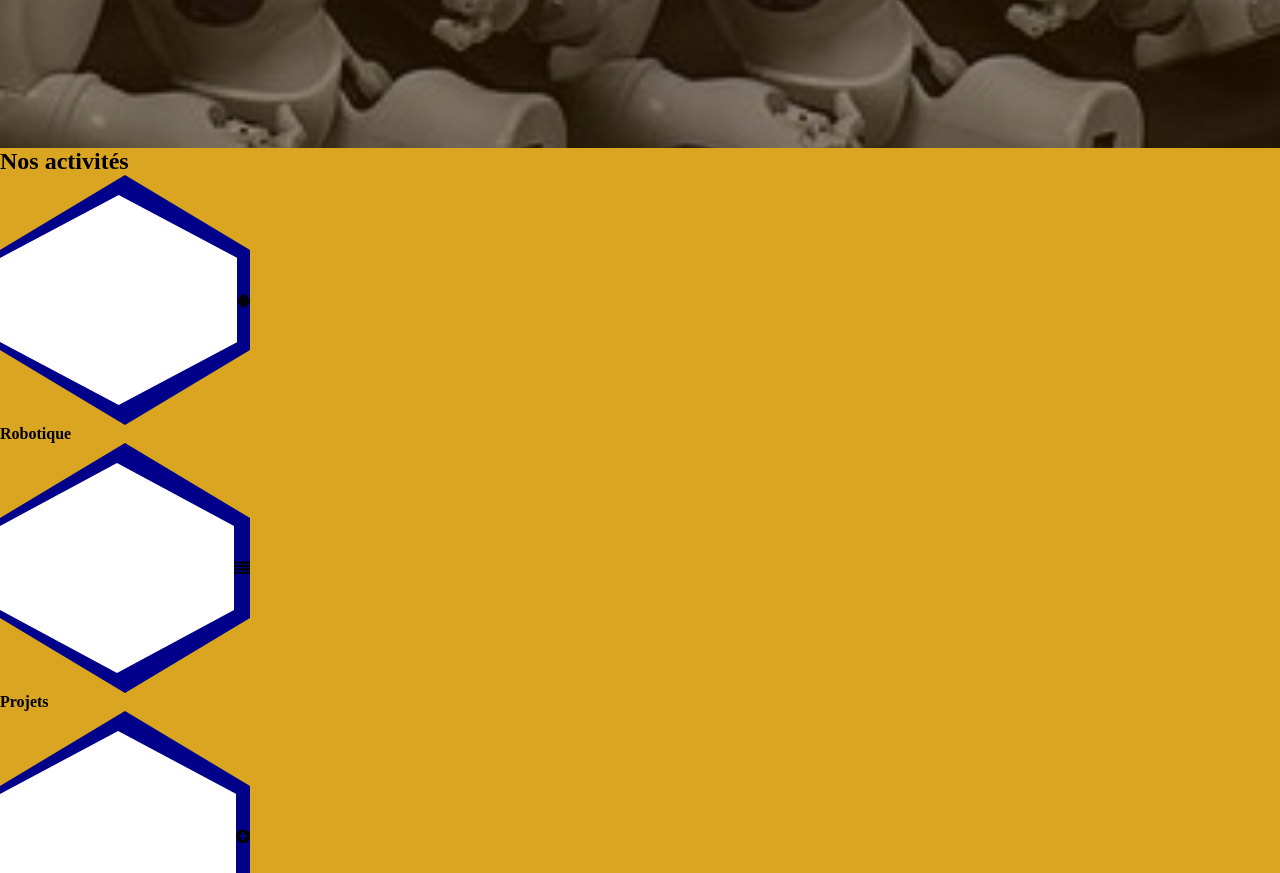
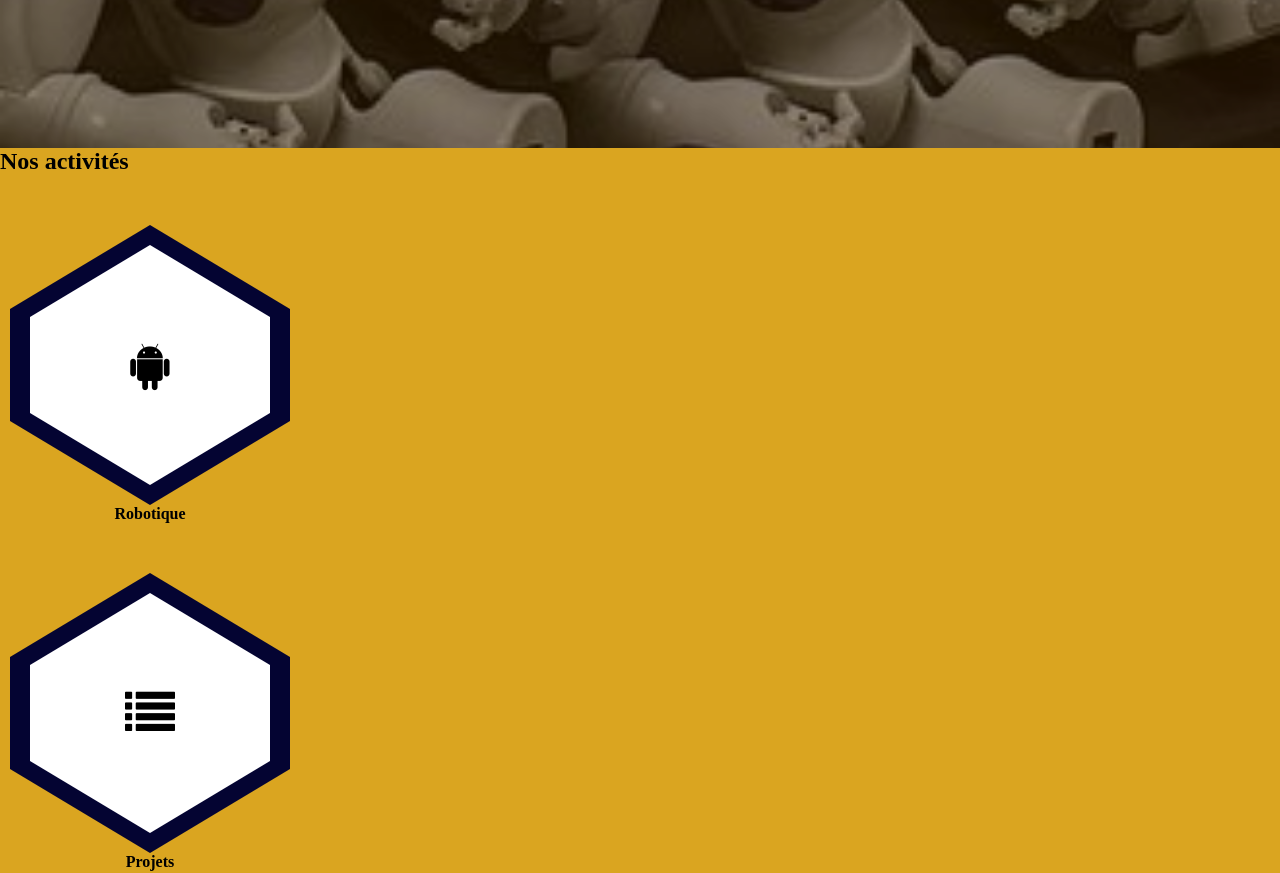
Before and after one commit to Crobot-ic/WebSite, a React (Vite) app in the folder Web/: page / in a window 1280 px wide. Shown: the part 652-1525 px from the top of the page. Built offline with nearby package versions, Linux system fonts and the light colour scheme.

Commit message:
Activity

```diff
--- /dev/null
+++ b/Web/src/components/Home/Activities.jsx
@@ -0,0 +1,24 @@
+import "../../styles/css/index.css";
+import informations from "../../../informations.json";
+import Activity from "./Activity";
+
+const Activities = () => {
+    const { activities } = informations;
+
+    return (
+        <>
+            <h2>Nos activités</h2>
+            <div>
+                {activities.map((activity, index) => (
+                    <Activity
+                        icon={activity.icon}
+                        name={activity.name}
+                        key={index}
+                    />
+                ))}
+            </div>
+        </>
+    );
+}
+
+export default Activities;
--- /dev/null
+++ b/Web/src/components/Home/Activity.jsx
@@ -0,0 +1,19 @@
+import "../../styles/css/index.css";
+
+const Activity = (props) => {
+    const { name, icon } = props;
+
+    return (
+        <div className="activity activity-visible">
+            <div className="activity-info">
+                <div className="activity-info-content">
+                    <i className={ icon }></i>
+                </div>
+                <div className="activity-info-overlay"></div>
+            </div>
+            <h4 className="activity-description">{ name }</h4>
+        </div>
+    );
+}
+
+export default Activity;
--- a/Web/src/components/Home/Service.jsx
+++ /dev/null
@@ -1,18 +0,0 @@
-import "../../styles/css/index.css";
-
-const Service = (props) => {
-    const { name, icon } = props;
-
-    return (
-        <div class="service-container-visible">
-            <div class="service">
-                <div class="content"></div>
-                <div class="overlay"></div>
-                <i className={icon} aria-hidden="true"></i>
-            </div>
-            <h4 class="description">{ name }</h4>
-        </div>
-    );
-}
-
-export default Service;
--- a/Web/src/components/Home/Services.jsx
+++ /dev/null
@@ -1,16 +0,0 @@
-import "../../styles/css/index.css";
-import informations from "../../../informations.json";
-import Service from "./Service";
-
-const Services = () => {
-    const { activities } = informations;
-
-    return (
-        <>
-            <h2>Nos activités</h2>
-            {activities.map(activity => <Service icon={activity.icon}  name={activity.name} />)}
-        </>
-    );
-}
-
-export default Services;
--- a/Web/src/styles/css/index.css
+++ b/Web/src/styles/css/index.css
@@ -320,9 +320,19 @@ body, #root {
     transform: rotate(360deg);
   }
 }
-.service {
-  height: 250px;
-  width: 250px;
+.activity {
+  display: flex;
+  flex-direction: column;
+  align-items: center;
+  margin-top: 50px;
+  width: 300px;
+  opacity: 0;
+  transform: translateY(-50px);
+  animation: goBack 1s ease 1 forwards;
+}
+.activity-info {
+  height: 280px;
+  width: 280px;
   clip-path: polygon(0 30%, 50% 0, 100% 30%, 100% 70%, 50% 100%, 0 70%);
   display: flex;
   justify-content: center;
@@ -330,59 +340,26 @@ body, #root {
   position: relative;
   overflow: hidden;
 }
-.service-container {
-  display: flex;
-  flex-direction: column;
-  align-items: center;
-  margin-top: 50px;
-  width: 300px;
-  opacity: 0;
-  transform: translateY(-50px);
-}
-.service-container-visible {
-  animation: goBack 1s ease 1 forwards;
-}
-.service-container-visible .overlay {
+.activity-info-overlay {
   animation: appBox 2.5s ease 1 forwards;
-}
-.service .content {
-  height: 210px;
-  width: 210px;
-  clip-path: polygon(0 30%, 50% 0, 100% 30%, 100% 70%, 50% 100%, 0 70%);
-  background-color: white;
-}
-.service .overlay {
   top: 0;
   width: 100%;
   height: 0%;
-  background-color: darkblue;
+  background-color: rgb(4, 4, 50);
   position: absolute;
   z-index: -5;
 }
-.service .title-service {
-  position: absolute;
-  height: fit-content;
-  top: 50%;
-  transform: translateY(-50%);
-  width: 100%;
-  text-align: center;
+.activity-info-content {
+  height: 240px;
+  width: 240px;
+  clip-path: polygon(0 30%, 50% 0, 100% 30%, 100% 70%, 50% 100%, 0 70%);
+  background-color: white;
+  display: flex;
+  align-items: center;
+  justify-content: center;
 }
-.service img.title-service {
-  height: 100px;
-  width: auto;
-}
-.service .title-text-service {
-  font-size: 35px;
-  font-weight: 600;
-  font-variant-caps: small-caps;
-  color: black !important;
-}
-.service .description {
-  font-weight: 500;
-  font-size: 19px;
-  width: 80%;
-  margin: 15px auto auto auto;
-  text-align: center;
+.activity-info-content i {
+  font-size: 50px;
 }
 
 @keyframes appBox {
@@ -399,9 +376,19 @@ body, #root {
     opacity: 1;
   }
 }
-.service {
-  height: 250px;
-  width: 250px;
+.activity {
+  display: flex;
+  flex-direction: column;
+  align-items: center;
+  margin-top: 50px;
+  width: 300px;
+  opacity: 0;
+  transform: translateY(-50px);
+  animation: goBack 1s ease 1 forwards;
+}
+.activity-info {
+  height: 280px;
+  width: 280px;
   clip-path: polygon(0 30%, 50% 0, 100% 30%, 100% 70%, 50% 100%, 0 70%);
   display: flex;
   justify-content: center;
@@ -409,59 +396,26 @@ body, #root {
   position: relative;
   overflow: hidden;
 }
-.service-container {
-  display: flex;
-  flex-direction: column;
-  align-items: center;
-  margin-top: 50px;
-  width: 300px;
-  opacity: 0;
-  transform: translateY(-50px);
-}
-.service-container-visible {
-  animation: goBack 1s ease 1 forwards;
-}
-.service-container-visible .overlay {
+.activity-info-overlay {
   animation: appBox 2.5s ease 1 forwards;
-}
-.service .content {
-  height: 210px;
-  width: 210px;
-  clip-path: polygon(0 30%, 50% 0, 100% 30%, 100% 70%, 50% 100%, 0 70%);
-  background-color: white;
-}
-.service .overlay {
   top: 0;
   width: 100%;
   height: 0%;
-  background-color: darkblue;
+  background-color: rgb(4, 4, 50);
   position: absolute;
   z-index: -5;
 }
-.service .title-service {
-  position: absolute;
-  height: fit-content;
-  top: 50%;
-  transform: translateY(-50%);
-  width: 100%;
-  text-align: center;
+.activity-info-content {
+  height: 240px;
+  width: 240px;
+  clip-path: polygon(0 30%, 50% 0, 100% 30%, 100% 70%, 50% 100%, 0 70%);
+  background-color: white;
+  display: flex;
+  align-items: center;
+  justify-content: center;
 }
-.service img.title-service {
-  height: 100px;
-  width: auto;
-}
-.service .title-text-service {
-  font-size: 35px;
-  font-weight: 600;
-  font-variant-caps: small-caps;
-  color: black !important;
-}
-.service .description {
-  font-weight: 500;
-  font-size: 19px;
-  width: 80%;
-  margin: 15px auto auto auto;
-  text-align: center;
+.activity-info-content i {
+  font-size: 50px;
 }
 
 @keyframes appBox {
--- a/Web/src/styles/sass/Components/StarActivity.scss
+++ b/Web/src/styles/sass/Components/StarActivity.scss
@@ -1,83 +1,52 @@
-.service {
-    height: 250px;
-    width: 250px;
-    clip-path: polygon(0 30%, 50% 0, 100% 30%, 100% 70%, 50% 100%, 0 70%);
+.activity {
     display: flex;
-    justify-content: center;
+    flex-direction: column;
     align-items: center;
-    position: relative;
-    overflow: hidden;
+    margin-top: 50px;
+    width: 300px;
+    opacity: 0;
+    transform: translateY(-50px);
+    animation: goBack 1s ease 1 forwards;
 
-    &-container {
+    &-info {
+        height: 280px;
+        width: 280px;
+        clip-path: polygon(0 30%, 50% 0, 100% 30%, 100% 70%, 50% 100%, 0 70%);
         display: flex;
-        flex-direction: column;
+        justify-content: center;
         align-items: center;
-        margin-top: 50px;
-        width: 300px;
-        opacity: 0;
-        transform: translateY(-50px);
+        position: relative;
+        overflow: hidden;
 
-        &-visible {
-            animation: goBack 1s ease 1 forwards;
+        &-overlay {
+          animation: appBox 2.5s ease 1 forwards;
+          top: 0;
+          width: 100%;
+          height: 0%;
+          background-color: rgb(4, 4, 50);
+          position: absolute;
+          z-index: -5;
+        }
 
-            .overlay {
-                animation: appBox 2.5s ease 1 forwards;
+        &-content {
+            height: 240px;
+            width: 240px;
+            clip-path: polygon(0 30%, 50% 0, 100% 30%, 100% 70%, 50% 100%, 0 70%);
+            background-color: white;
+            display: flex;
+            align-items: center;
+            justify-content: center;
+
+            i {
+                font-size: 50px;
             }
         }
-    }
-
-    .content {
-        height: 210px;
-        width: 210px;
-        clip-path: polygon(0 30%, 50% 0, 100% 30%, 100% 70%, 50% 100%, 0 70%);
-        background-color: white;
-    }
-
-    .overlay {
-        top: 0;
-        width: 100%;
-        height: 0%;
-        background-color: darkblue;
-        position: absolute;
-        z-index: -5;
-    }
-
-    .title-service {
-        position: absolute;
-        height: fit-content;
-        top: 50%;
-        transform: translateY(-50%);
-        width: 100%;
-        text-align: center;
-    }
-
-    img.title-service {
-        height: 100px;
-        width: auto;
-    }
-
-    .title-text-service {
-        font-size: 35px;
-        font-weight: 600;
-        font-variant-caps: small-caps;
-        color: black !important;
-    }
-
-    .description {
-        font-weight: 500;
-        font-size: 19px;
-        width: 80%;
-        margin: 15px auto auto auto;
-        text-align: center;
     }
 }
 
 @keyframes appBox {
-    from {
-        height: 0%;
-    } to {
-        height: 100%;
-    }
+    from { height: 0%; }
+    to { height: 100%; }
 }
 
 @keyframes goBack {
--- a/Web/src/views/Home.jsx
+++ b/Web/src/views/Home.jsx
@@ -1,13 +1,13 @@
 import Contact from "../components/Home/Contact";
 import MainPage from "../components/Home/MainPage";
-import Services from "../components/Home/Services";
+import Activities from "../components/Home/Activities";
 import HomeNavigation from "../components/Home/HomeNavigation";
 
 const Home = () => {
     return (
         <>
             <MainPage />
-            <Services />
+            <Activities />
             <HomeNavigation />
             <Contact />
         </>
```
Also changed, not shown: 1 other file (tests, documents, lock files or other folders).
